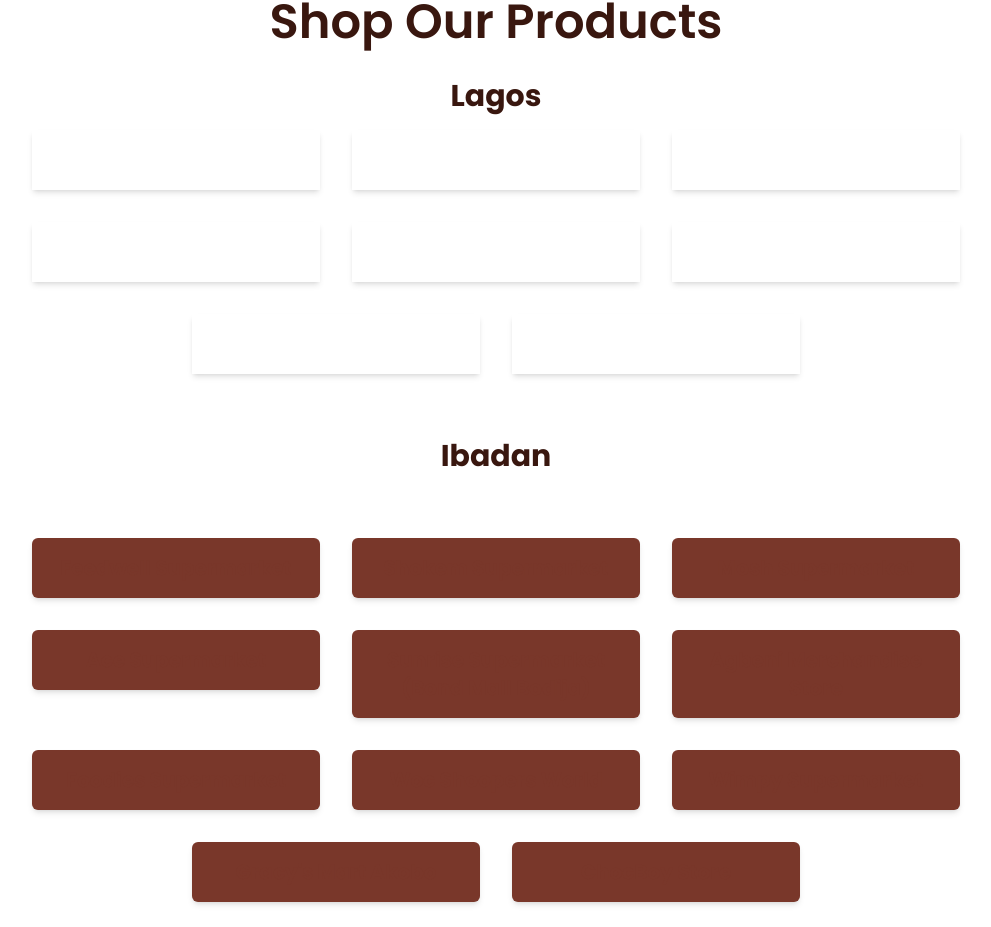
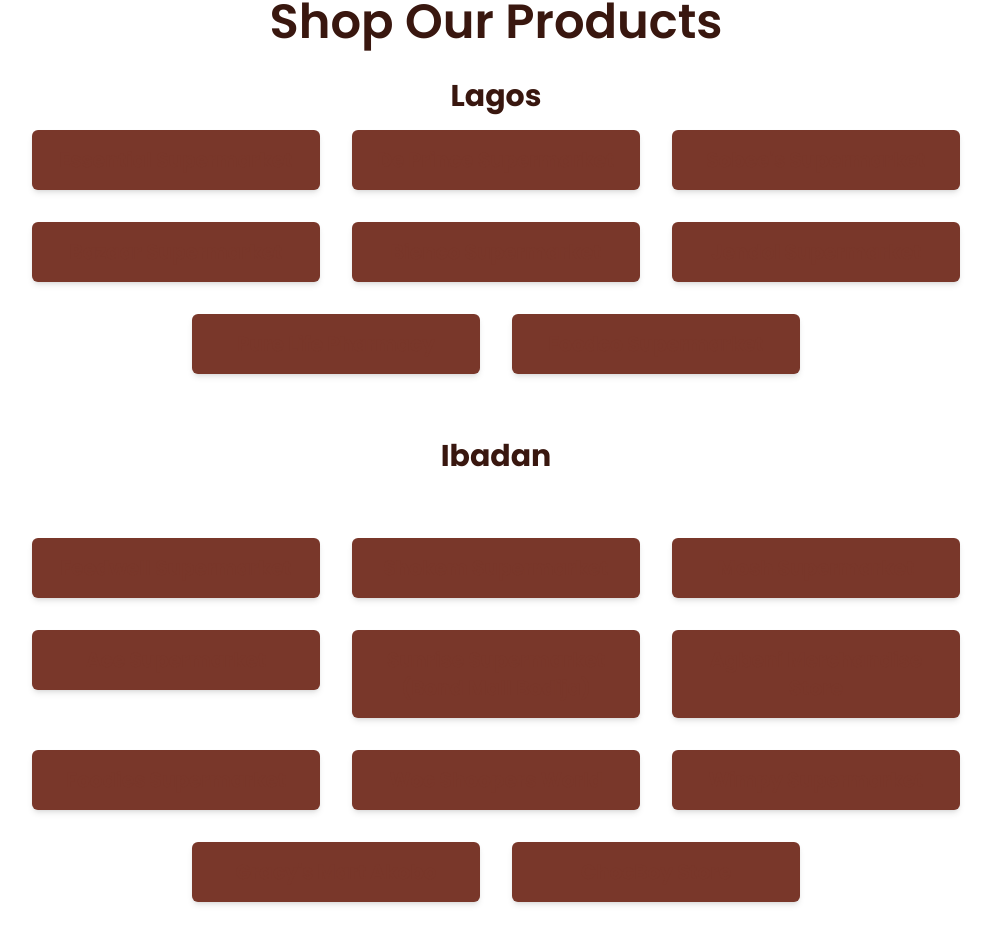
Before and after one commit to solex55/chocboy, a React (Create React App) app: page /products in a window 1280 px wide. Shown: the part 3910-4837 px from the top of the page, without its empty margins (144-1135 px from the left). Built offline with nearby package versions, Linux system fonts and the light colour scheme.

Commit message:
Fix: background color

```diff
--- a/src/components/location/Location.jsx
+++ b/src/components/location/Location.jsx
@@ -60,7 +60,7 @@ function Location() {
         <div className='flex flex-wrap gap-8 px-20 justify-center'>
             {Lagosplace && Lagosplace.map((lagos) => (
                 <div id={lagos.id}>
-                   <button className='px-4 py-4 pb4 w-72 text-center text-white bg-subrounded-md shadow-md text-xl font-bold'>{lagos.place}</button>
+                   <button className='px-4 py-4 pb4 w-72 text-center text-white bg-sub rounded-md shadow-md text-xl font-bold'>{lagos.place}</button>
                 </div>
             ))}
         </div>
```
